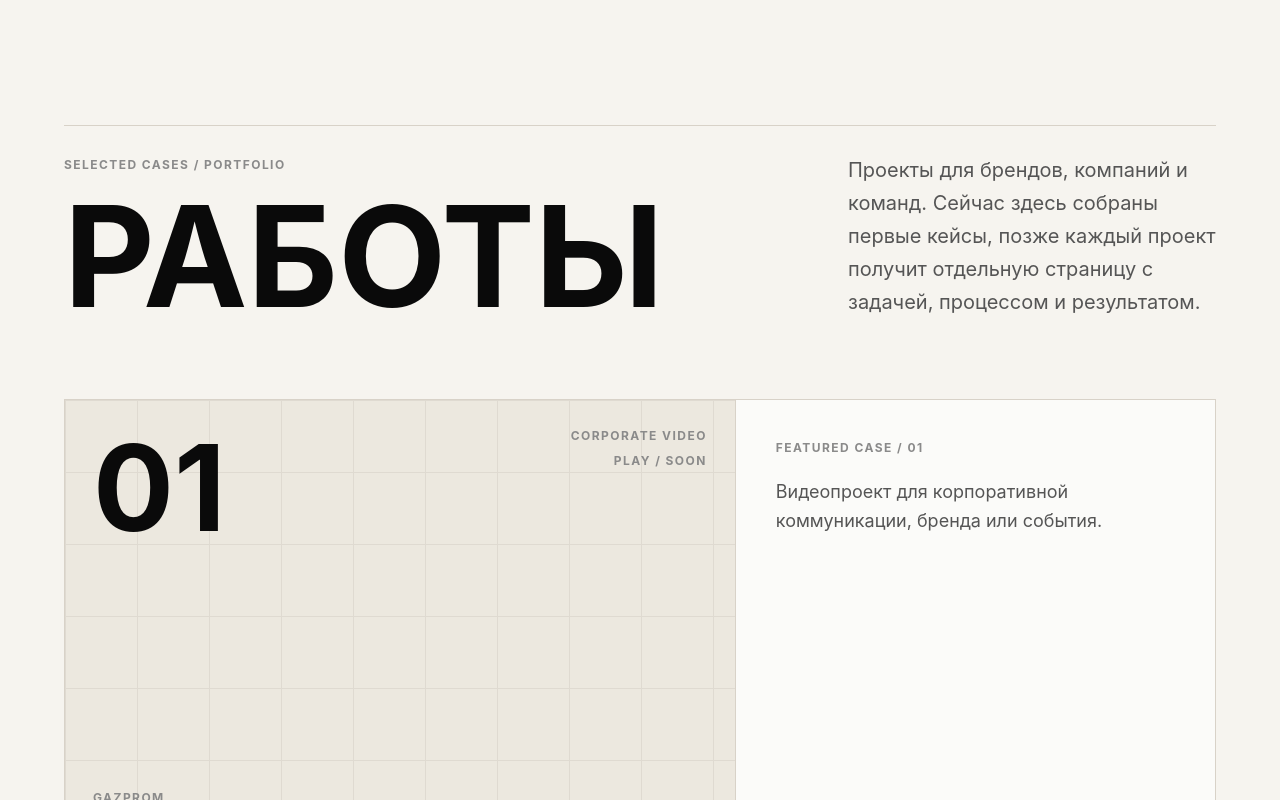
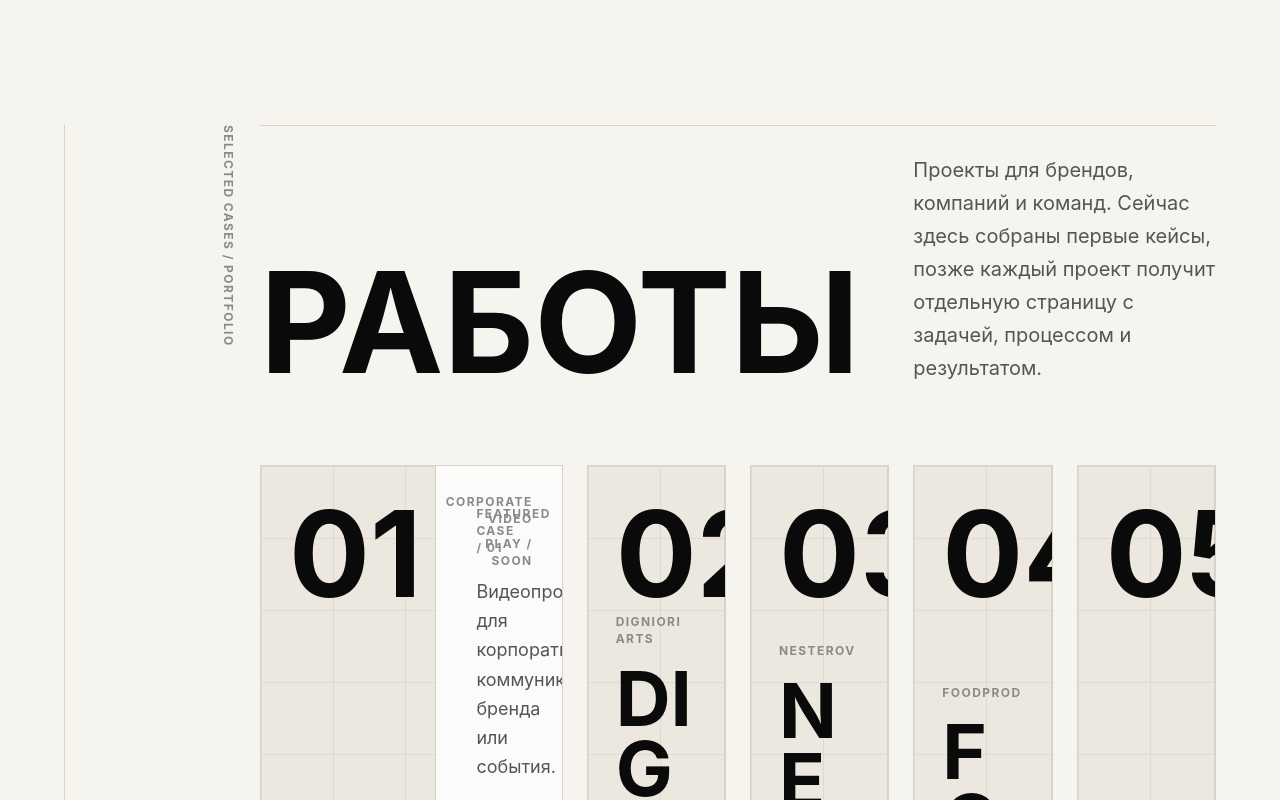
Before and after one commit to thisisryabov/8Units-site, a Next.js app: page / in a window 1280 px wide. Shown: the part 1200-2000 px from the top of the page. Built offline with nearby package versions, Linux system fonts and the light colour scheme.

Commit message:
Deepen editorial visual design

```diff
--- a/components/Cases.tsx
+++ b/components/Cases.tsx
@@ -4,11 +4,17 @@ import { CaseCard } from "@/components/CaseCard";
 export function Cases() {
   return (
     <section id="cases" className="section-shell scroll-mt-24">
-      <div className="section-heading">
-        <div>
-          <p className="meta-label mb-5">SELECTED CASES / PORTFOLIO</p>
+      <div className="grid gap-10 lg:grid-cols-12 lg:gap-6">
+        <div className="section-rail lg:col-span-2">
+          <p className="meta-label">SELECTED CASES / PORTFOLIO</p>
+          <p className="text-5xl font-bold leading-none text-[#0A0A0A] lg:text-7xl">
+            02
+          </p>
+        </div>
+
+        <div className="lg:col-span-10">
+          <div className="section-heading border-t-0 pt-0">
             <h2 className="section-title">РАБОТЫ</h2>
-        </div>
             <p className="section-copy">
               Проекты для брендов, компаний и команд. Сейчас здесь собраны первые
               кейсы, позже каждый проект получит отдельную страницу с задачей,
@@ -16,11 +22,13 @@ export function Cases() {
             </p>
           </div>
 
-      <div className="mt-14 grid gap-5 lg:mt-20 lg:grid-cols-2 lg:gap-6">
+          <div className="mt-14 grid gap-5 lg:mt-20 lg:grid-cols-6 lg:gap-6">
             {cases.map((item, index) => (
               <CaseCard key={item.slug} item={item} index={index} />
             ))}
           </div>
+        </div>
+      </div>
     </section>
   );
 }
```
Lines whose indentation alone changed are shown as unchanged.
